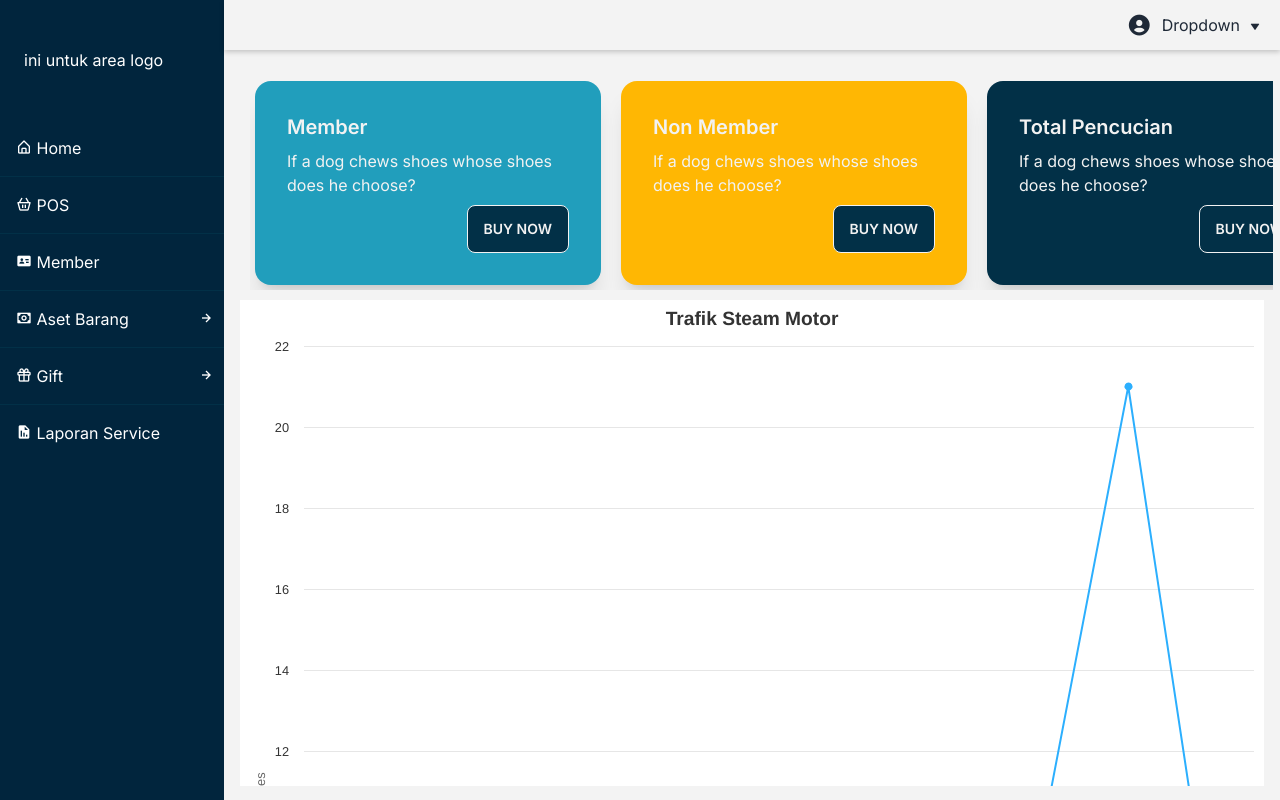
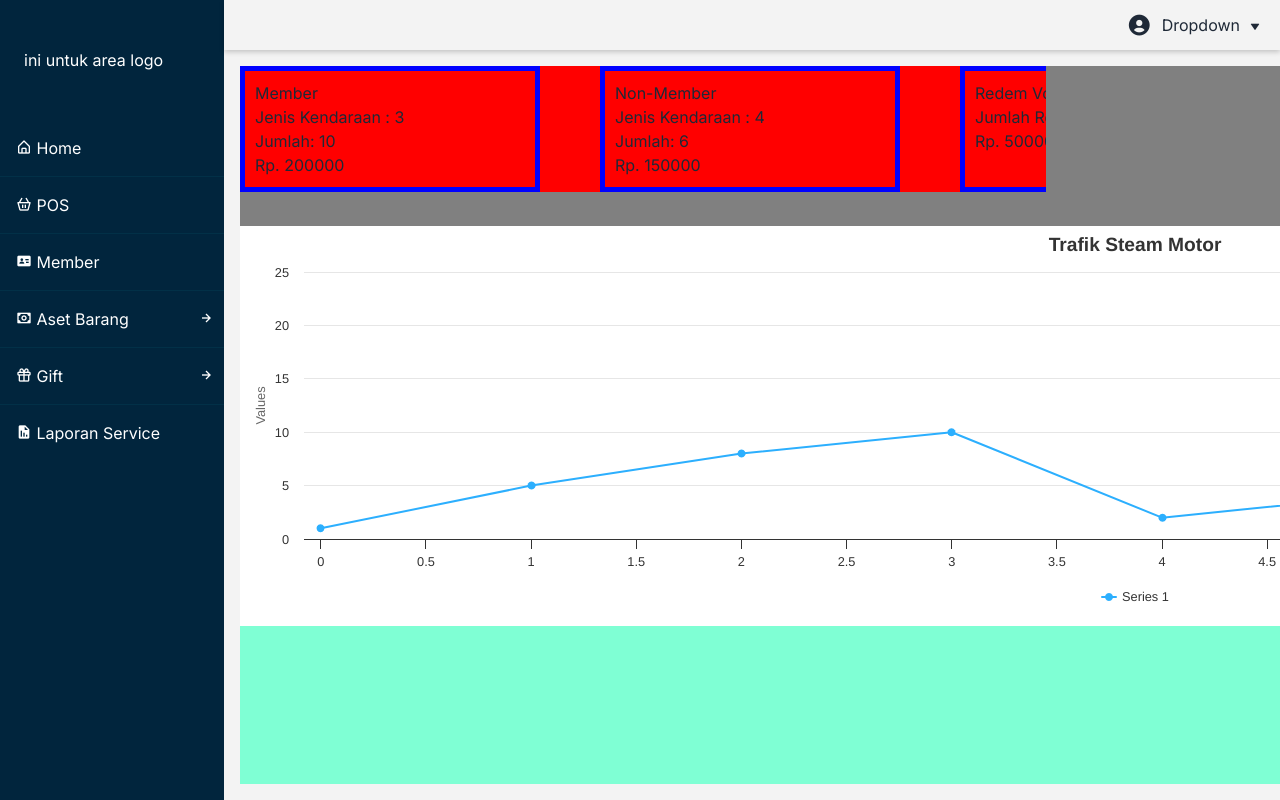
Before and after one commit to maulanadiki/next-pos, a Next.js app: page /home in a window 1280 px wide. Built offline with nearby package versions, Linux system fonts and the light colour scheme.

Commit message:
perbaikan cards

```diff
--- a/src/Layout/index.css
+++ b/src/Layout/index.css
@@ -54,7 +54,6 @@ padding: 1rem;
     .main__content{
         width: 100%;
         height: calc(100% - 50px);
-        /* background-color: red; */
         overflow: auto;
     }
     .main__content-header{
--- /dev/null
+++ b/src/app/home/DataCard.jsx
@@ -0,0 +1,30 @@
+import React from 'react'
+
+export const DataCard = [
+  {
+    id:1,
+    judul:'Member',
+    jenis : 3,
+    jumlah: 10,
+    pendapatan:200000
+  },
+  {
+    id:2,
+    judul:'Non-Member',
+    jenis: 4,
+    jumlah: 6,
+    pendapatan:150000
+  },
+  {
+    id:3,
+    judul:'Redem Vocher',
+    jenis_redem : 5,
+    jumlah_redem: 50000
+  },
+  {
+    id:4,
+    judul:'Redem Vocher',
+    jenis_redem : 10,
+    jumlah_redem: 100000
+  },
+]
--- /dev/null
+++ b/src/app/home/card.css
@@ -0,0 +1,19 @@
+.card__container{
+    position: relative;
+    display: block;
+    width: 50%;
+    background-color: red;
+    overflow-y: auto;
+    min-width: 0;
+}
+.content__card-container{
+    display: grid;
+    grid-template-columns:repeat(5, 350px);
+    gap:10px ;
+    grid-template-rows: repeat(1, 1fr);
+}
+.content__card-list{
+    border: 5px solid blue;
+    width: 300px;
+    padding: 10px;
+}
--- a/src/app/home/card.jsx
+++ b/src/app/home/card.jsx
@@ -1,36 +1,54 @@
 import React from 'react'
+import { DataCard } from './DataCard'
+import './card.css'
 
 const Card = () => {
+  const renderData = (data) => {
+    switch (data.jenis || data.jenis_redem) {
+      case 3:
+        return (
+          <div key={data.id} className='content__card-list'>
+            <h3>{data.judul}</h3>
+            <p>Jenis Kendaraan : {data.jenis}</p>
+            <p>Jumlah: {data.jumlah}</p>
+            <p>Rp. {data.pendapatan}</p>
+          </div>
+        );
+      case 4:
+        return (
+          <div key={data.id} className='content__card-list'>
+            <h3>{data.judul}</h3>
+            <p>Jenis Kendaraan : {data.jenis}</p>
+            <p>Jumlah: {data.jumlah}</p>
+            <p> Rp. {data.pendapatan}</p>
+          </div>
+        );
+      case 5:
+        return (
+          <div key={data.id} className='content__card-list'>
+            <h3>{data.judul}</h3>
+            <p>Jumlah Redem: {data.jenis_redem} vocher</p>
+            <p>Rp. {data.jumlah_redem}</p>
+          </div>
+        );
+      case 6:
+        return (
+          <div key={data.id} className='content__card-list'>
+            <h3>{data.judul}</h3>
+            <p>Jumlah Redem: {data.jenis_redem} vocher</p>
+            <p>Rp. {data.jumlah_redem}</p>
+          </div>
+        );
+
+      default:
+        return null;
+    }
+  };
+
   return (
     <div className='card__container'>
       <div className="content__card-container">
-                <div className="card w-96 shadow-xl card1">
-                    <div className="card-body">
-                        <h2 className="card-title">Member</h2>
-                        <p>If a dog chews shoes whose shoes does he choose?</p>
-                        <div className="card-actions justify-end">
-                            <button className="btn card3">Buy Now</button>
-                        </div>
-                    </div>
-                </div>
-                <div className="card w-96 shadow-xl card2">
-                    <div className="card-body">
-                        <h2 className="card-title">Non Member</h2>
-                        <p>If a dog chews shoes whose shoes does he choose?</p>
-                        <div className="card-actions justify-end">
-                            <button className="btn card3">Buy Now</button>
-                        </div>
-                    </div>
-                </div>
-                <div className="card w-96 shadow-xl card3">
-                    <div className="card-body">
-                        <h2 className="card-title">Total Pencucian</h2>
-                        <p>If a dog chews shoes whose shoes does he choose?</p>
-                        <div className="card-actions justify-end">
-                            <button className="btn card3">Buy Now</button>
-                        </div>
-                    </div>
-                </div>
+        {DataCard.map((data) => renderData(data))}
       </div>
     </div>
   )
--- a/src/app/home/home.css
+++ b/src/app/home/home.css
@@ -1,50 +1,20 @@
 .content__container{
-    position: relative;
     width: 100%;
-    height: 90vh;
+    height: 100%;
     overflow: auto;
+    background-color: aquamarine;
 }
-.content__card{}
-.conten-chart{
-    width: 80vw;
-    height: 50vh;
+.content__card{
+    width: 90%;
+    height:10rem;
+    overflow: auto;
+    background-color: grey;
 }
-.content__card-container{
-    display: flex;
-    flex-direction: row;
-    gap: 20px;
-    overflow: auto;
-    width: 85vw;
-    padding: 5px;
-
+.content__chart{
+    width: 90%;
+    height: 15rem;
 }
-
-.card1{
-    background-color: var(--blue-ocean);
-    color: #f2f2f2;
-    width: 24rem;
+#chart-container{
+    width: 100%;
+    height: calc(100% - 17rem);
 }
-.card2{
-    background-color: var(--yellow-selective);
-    color: #f2f2f2;
-}
-.card3{
-    background-color: var(--blue-pursian);
-    color: #f2f2f2;
-}
-.card__container{
-   display: grid;
-   grid-template-columns: repeat(3, 1fr);
-   overflow: auto;
-   width: 90%;
-   gap: 20px;
-   padding: 10px;
-}
-.card__container{
-    position: relative;
-}
-
-#chart-container{
-    width: 80vw;
-    height: 80vw;
-}
```
Also changed, not shown: src/component/navbar/NavbarMobile.jsx (deleted, +0 -45 lines), src/component/navbar/indexmobile.css (deleted, +0 -89 lines). Lines whose indentation alone changed are shown as unchanged.
